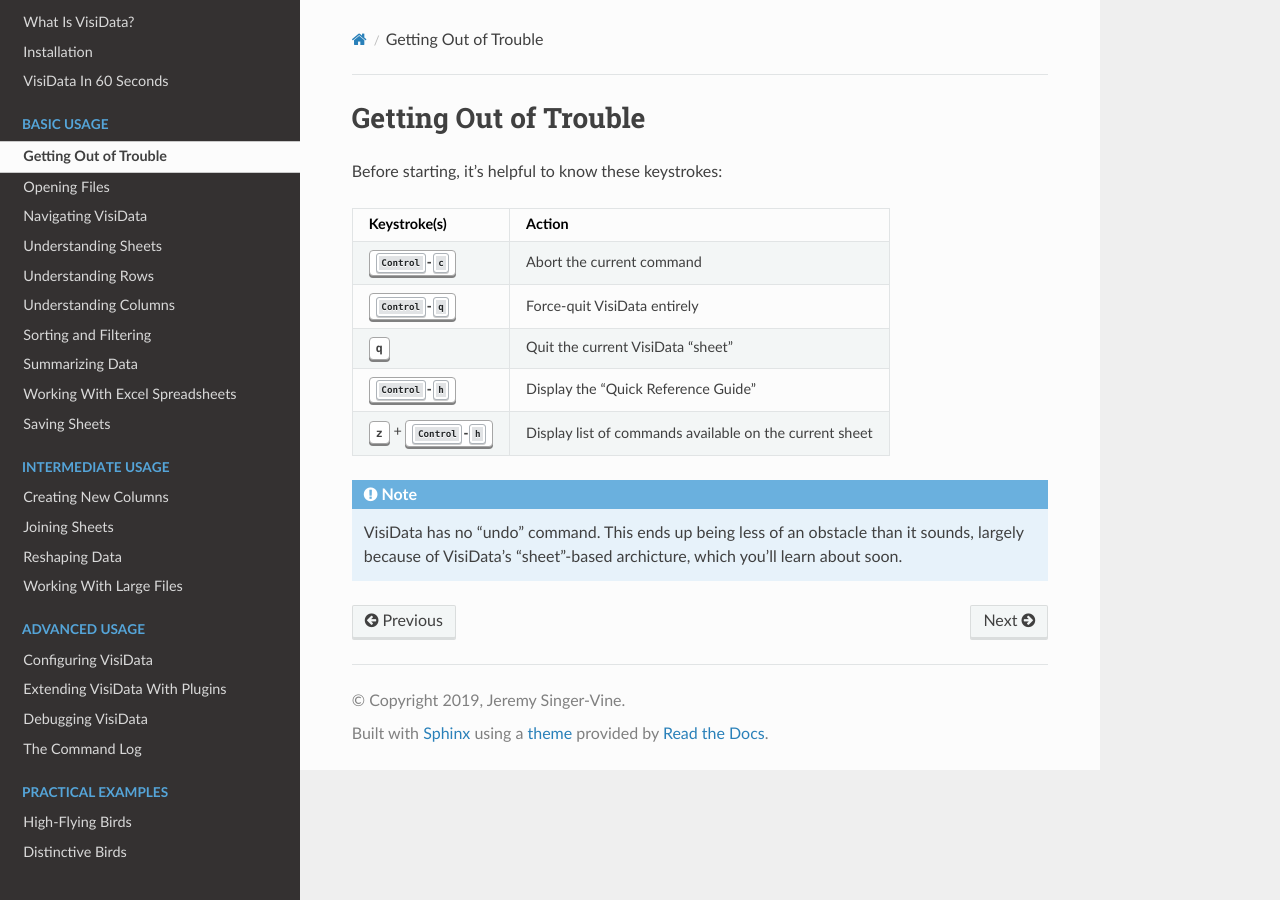
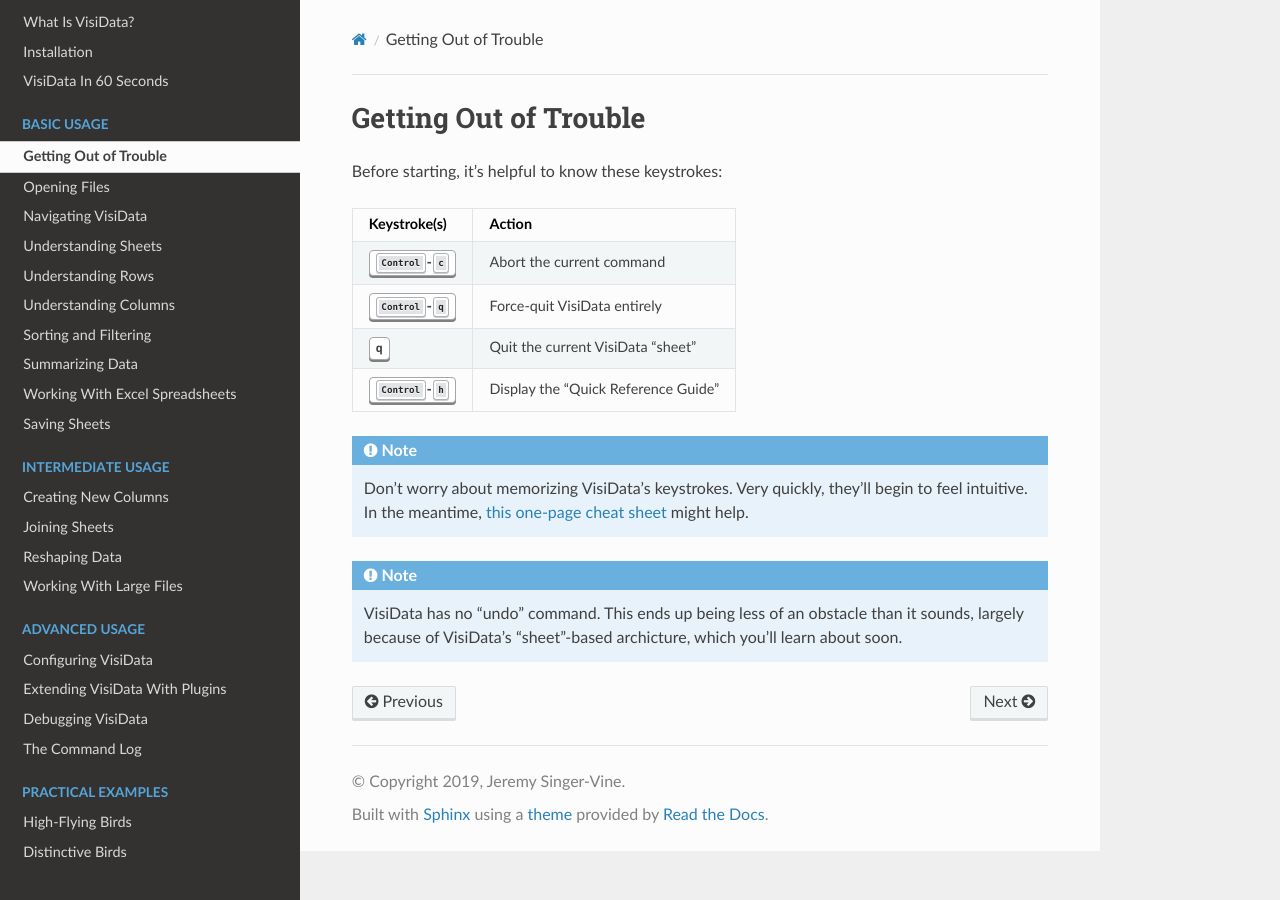
Before and after one commit to jsvine/intro-to-visidata, a Sphinx documentation site: the page built from docs/basics/getting-out-of-trouble.rst, in a window 1280 px wide. Built offline with Sphinx 7.4.7 and the Read the Docs theme 2.0.0, drawn with Linux system fonts in a browser that asks for light colours.

Commit message:
Add note/link re. cheat sheet

```diff
--- a/docs/basics/getting-out-of-trouble.rst
+++ b/docs/basics/getting-out-of-trouble.rst
@@ -11,9 +11,12 @@
 :kbd:`Control-q`                   Force-quit VisiData entirely
 :kbd:`q`                           Quit the current VisiData "sheet"
 :kbd:`Control-h`                   Display the "Quick Reference Guide"
-:kbd:`z` + :kbd:`Control-h`        Display list of commands available on the current sheet
 =================================  =======================
 
 .. note::
 
+   Don't worry about memorizing VisiData's keystrokes. Very quickly, they'll begin to feel intuitive. In the meantime, `this one-page cheat sheet <https://jsvine.github.io/visidata-cheat-sheet/en/>`_ might help.
+
+.. note::
+
    VisiData has no "undo" command. This ends up being less of an obstacle than it sounds, largely because of VisiData's "sheet"-based archicture, which you'll learn about soon.
```
